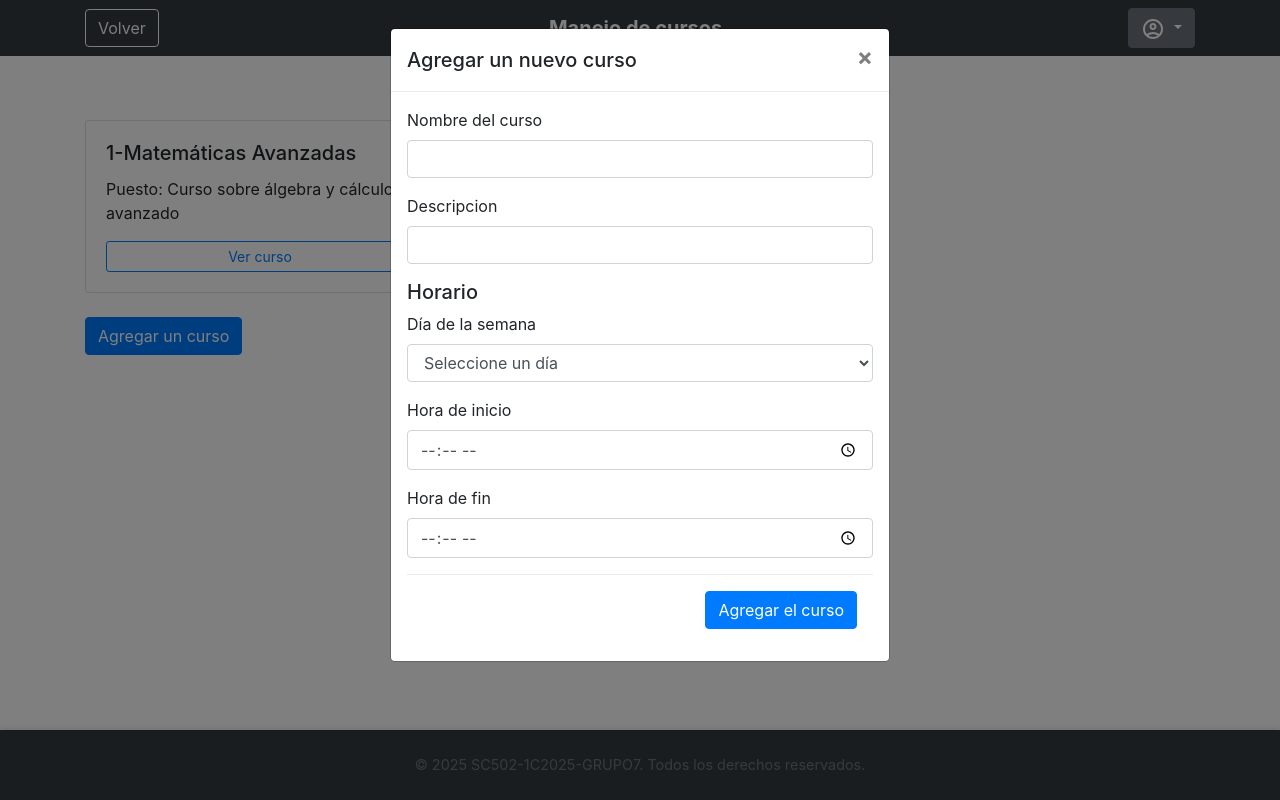
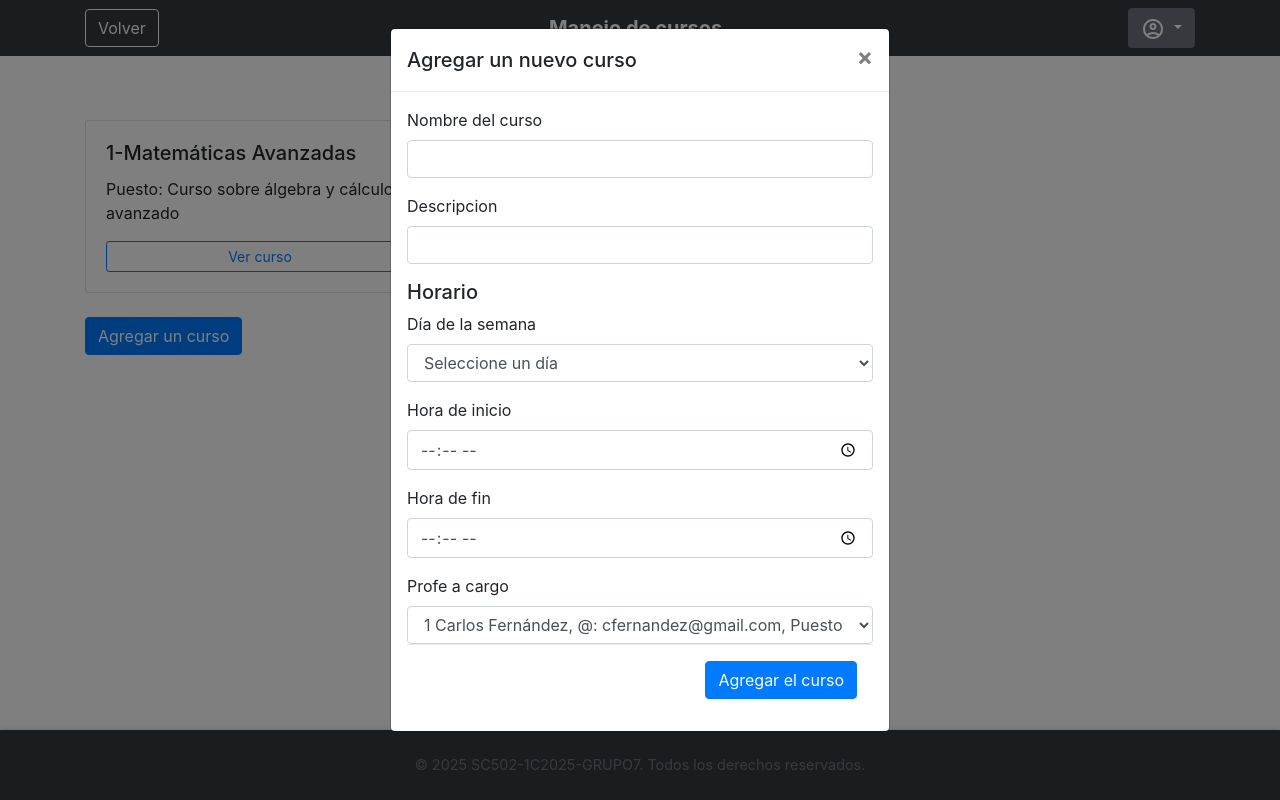
Before and after one commit to Vargas0421/SC502-1C2025-GRUPO7, a PHP site: page /views/content/adminCursos.php in a window 1280 px wide, after a click on "Agregar un curso". Run offline with PHP 8.4, Linux system fonts and the light colour scheme; data comes from the database, SQL or seed files in the repository; some libraries are stand-ins or nearby versions.

Commit message:
Agregar curso full

```diff
--- a/Proyecto/app/controllers/gestionCursosController.php
+++ b/Proyecto/app/controllers/gestionCursosController.php
@@ -9,9 +9,9 @@ class gestionCursosController
     }
     public function agregarCurso()
     {
-        if (isset($_POST['nombre'], $_POST['descripcion'], $_POST['diaSemana'], $_POST['horaInicio'], $_POST['horaFin'])) {
+        if (isset($_POST['nombre'], $_POST['descripcion'], $_POST['diaSemana'], $_POST['horaInicio'], $_POST['horaFin'], $_POST['id_profesor'],)) {
             $cursosModel = new cursosModel($this->pdo);
-            $resultado = $cursosModel->agregarCurso($_POST['nombre'], $_POST['descripcion'], $_POST['diaSemana'], $_POST['horaInicio'], $_POST['horaFin']);
+            $resultado = $cursosModel->agregarCurso($_POST['nombre'], $_POST['descripcion'], $_POST['diaSemana'], $_POST['horaInicio'], $_POST['horaFin'], $_POST['id_profesor'],);
 
             header('Location: views/content/adminCursos.php');
             exit();
--- a/Proyecto/app/models/cursosModel.php
+++ b/Proyecto/app/models/cursosModel.php
@@ -148,7 +148,9 @@ class cursosModel
 
     // Admin
 
-    public function agregarCurso($nombre, $descripcion, $diaSemana, $horaInicio, $horaFin) {
+    public function agregarCurso($nombre, $descripcion, $diaSemana, $horaInicio, $horaFin, $id_profesor) {
+
+
             // Insertar el curso
             $stmt = $this->pdo->prepare('INSERT INTO Cursos (nombre_curso, descripcion) VALUES (:nombre, :descripcion)');
             $stmt->execute([
@@ -156,21 +158,35 @@ class cursosModel
                 ':descripcion' => $descripcion
             ]);
 
-        // Obtener el id del curso recién insertado
             $idCurso = $this->pdo->lastInsertId();
 
-        // Insertar el horario relacionado con ese curso
-        $stmt = $this->pdo->prepare(
+            // Insertar horario
+            $stmtHorario = $this->pdo->prepare(
                 'INSERT INTO Horarios (id_curso, dia_semana, hora_inicio, hora_fin)
                  VALUES (:idCurso, :diaSemana, :horaInicio, :horaFin)'
             );
-        return $stmt->execute([
+            $stmtHorario->execute([
                 ':idCurso' => $idCurso,
                 ':diaSemana' => $diaSemana,
                 ':horaInicio' => $horaInicio,
                 ':horaFin' => $horaFin
             ]);
+
+            // Insertar relación con profesor
+            $stmtProfesor = $this->pdo->prepare(
+                'INSERT INTO profesor_curso (id_curso, id_profesor)
+                 VALUES (:idCurso, :id_profesor)'
+            );
+            $stmtProfesor->execute([
+                ':idCurso' => $idCurso,
+                ':id_profesor' => $id_profesor
+            ]);
+
+            return true;
+
+
     }
+
 
 
 }
--- a/Proyecto/app/views/content/adminCursos.php
+++ b/Proyecto/app/views/content/adminCursos.php
@@ -93,6 +93,20 @@
                             <label for="horaFin">Hora de fin</label>
                             <input type="time" name="horaFin" class="form-control" required>
                         </div>
+                        <div>
+                            <label for="descripcion">Profe a cargo</label>
+                            <select name="id_profesor" id="id_profesor" class="form-control" required>
+                                <?php foreach ($profesores as $profesor): ?>
+                                    <option value="<?= htmlspecialchars($profesor['id_profesor']) ?>">
+                                        <?= htmlspecialchars($profesor['id_profesor']) ?>
+                                        <?= htmlspecialchars($profesor['nombre']) ?>
+                                        <?= htmlspecialchars($profesor['apellido']) ?>,
+                                        @: <?= htmlspecialchars($profesor['email']) ?>,
+                                        Puesto: <?= htmlspecialchars($profesor['puesto']) ?>.
+                                    </option>
+                                <?php endforeach; ?>
+                            </select>
+                        </div>
                         <div class="modal-footer">
                             <button type="submit" class="btn btn-primary">Agregar el curso </button>
                         </div>
--- a/Proyecto/app/views/content/adminVistaCurso.php
+++ b/Proyecto/app/views/content/adminVistaCurso.php
@@ -92,7 +92,7 @@ if (isset($_GET['id'])) {
             <section id="botones-acciones">
                 <a href="adminCursos.php" class="btn btn-success mt-4">Volver al listado de cursos</a>
                 <button class="btn btn-info mt-4" onclick="mostrarFormulario()">Editar información</button>
-                <form action="../../index.php?action=eliminarCurso"" method="POST"
+                <form action="../../index.php?action=eliminarCurso" method="POST"
                     onsubmit = "return confirm('Seguro de que deseas eliminar este curso? Al hacerlo eliminara tambien la información relacionada al curso, como horarios, profesores y estudiantes asignados al curso ')">
                     <input type="hidden" name="id_curso" value="<?= htmlspecialchars($id_curso) ?>">
                     <button type="submit" class=    "btn btn-danger mb-3">Eliminar curso</button>
```
Also changed, not shown: Proyecto/app/index.php (line endings or trailing spaces). Lines whose indentation alone changed are shown as unchanged.
